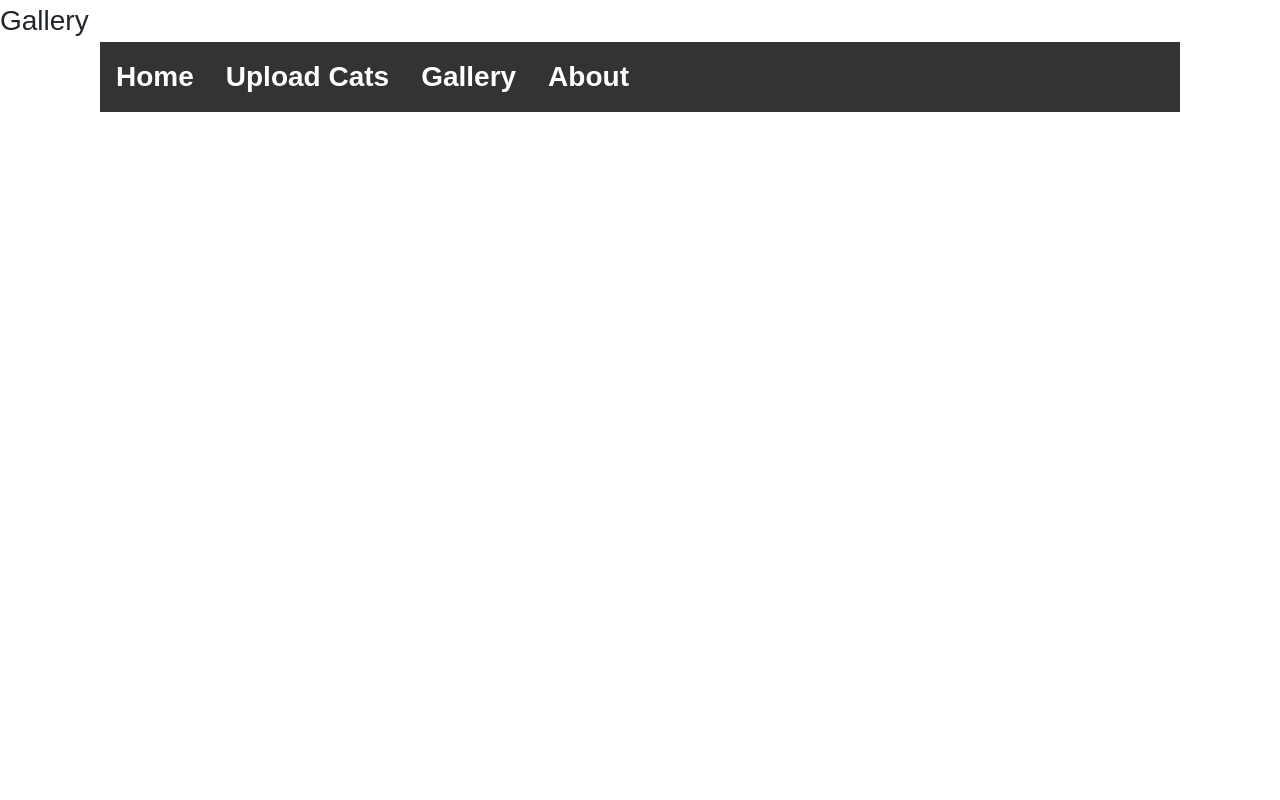
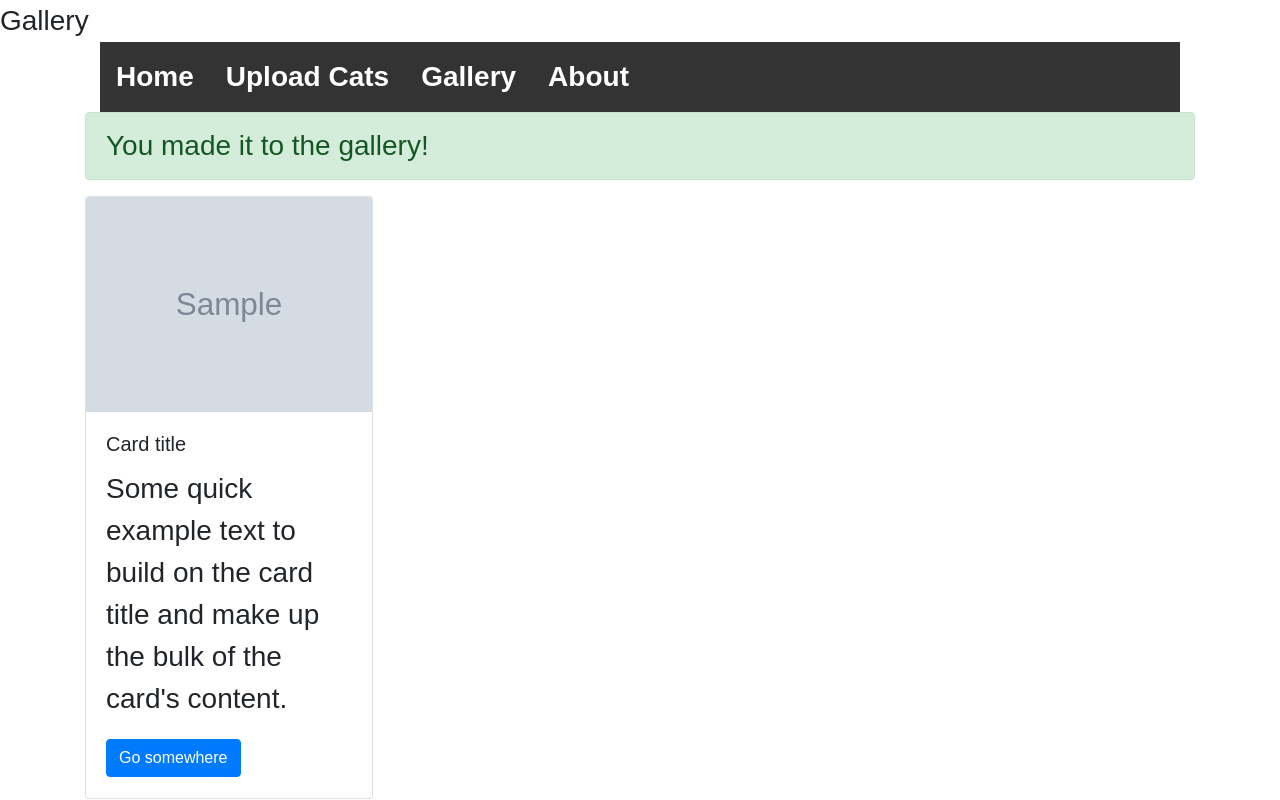
Before and after one commit to ispyhumanfly/catland, a Flask app: template app/templates/gallery.jinja in a window 1280 px wide. Run offline with Flask 2, Linux system fonts and the light colour scheme; the template is opened without the code that fills it: most values are stand-ins (such as "Sample title", 1, 10 or a date in 2020); grey boxes marked "Sample" are stand-in pictures; some libraries are stand-ins or nearby versions.

Commit message:
Try this.

```diff
--- a/app/templates/gallery.jinja
+++ b/app/templates/gallery.jinja
@@ -18,15 +18,20 @@
 
 {% include "components/navbar.jinja" ignore missing %}
 
+<div class="alert alert-success" role="alert">
+    You made it to the gallery!
+</div>
+
 <div class="gallery">
 
     {% for image in images %}
 
-    <div id="carouselExampleSlidesOnly" class="carousel slide" data-ride="carousel">
-        <div class="carousel-inner">
-            <div class="carousel-item">
-                <img class="d-block w-100" src="{{ image }}" alt="{{ image }}">
-            </div>
+    <div class="card" style="width: 18rem;">
+        <img class="card-img-top" src="{{ image }}" alt="Card image cap" />
+        <div class="card-body">
+            <h5 class="card-title">Card title</h5>
+            <p class="card-text">Some quick example text to build on the card title and make up the bulk of the card's content.</p>
+            <a href="#" class="btn btn-primary">Go somewhere</a>
         </div>
     </div>
 
```
Also changed, not shown: app/templates/uploader.jinja (+6 -3 lines).
